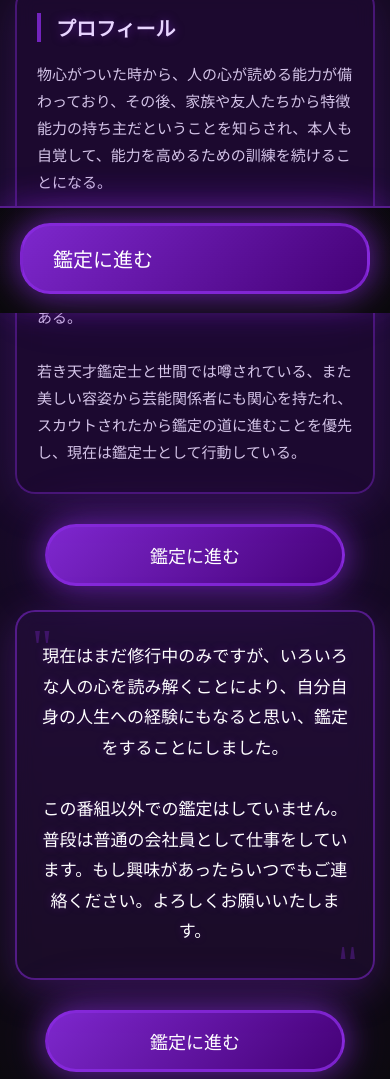
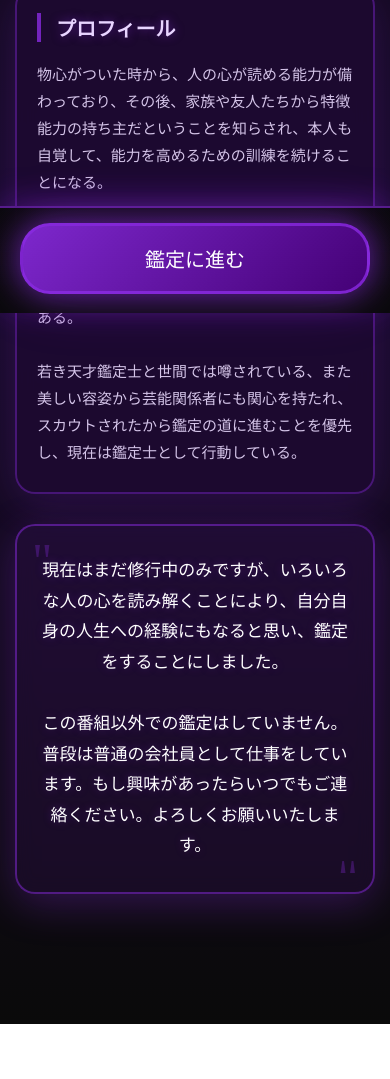
Before and after one commit to mituo0226/ryu02262, a plain HTML site: page public/sora.html in a window 390 px wide. Shown: the part 531-1610 px from the top of the page. After the commit the page ends 1555 px from the top, so only its background shows below. Drawn offline with Linux system fonts and the light colour scheme.

Commit message:
スマートフォンで説明画面内のボタンを非表示、フッターボタンのテキストを中央配置

```diff
--- a/public/styles.css
+++ b/public/styles.css
@@ -1144,6 +1144,8 @@ body {
     padding: 18px 30px;
     font-size: 20px;
     border-radius: 30px;
+    text-align: center;
+    justify-content: center;
 }
 
 /* PC用レイアウト */
@@ -1298,12 +1300,12 @@ body {
         padding-bottom: 100px;
     }
 
-    /* スマホでは通常のボタンセクションは非表示または調整 */
+    /* スマホでは通常のボタンセクションはすべて非表示 */
     .button-section-v2 {
-        margin-bottom: 20px;
+        display: none !important;
     }
 
     .image-container .button-section-v2 {
-        display: none;
+        display: none !important;
     }
 }
```
